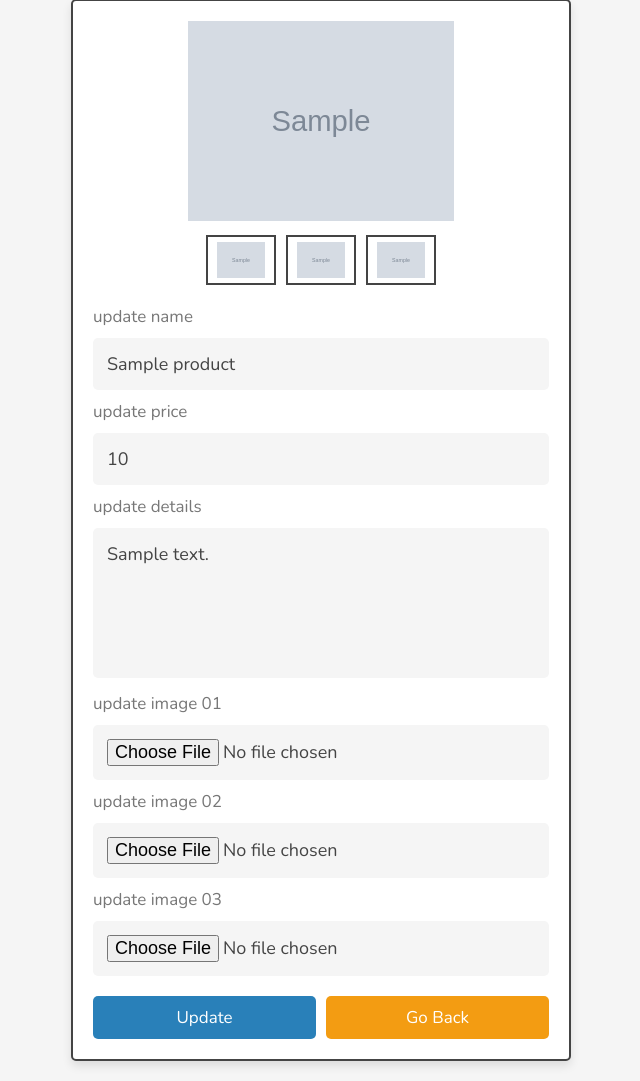
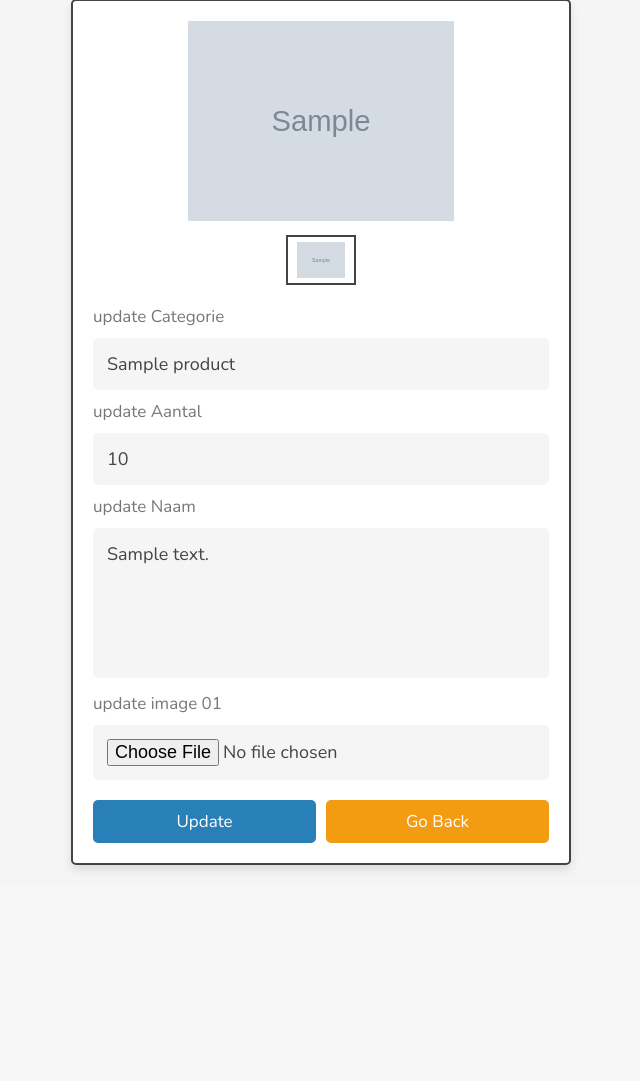
Before and after one commit to kerasus28/voedselbank, a PHP site: page /admin/update_product.php?update=1 in a window 1280 px wide. Shown: the part 169-1250 px from the top of the page, without its empty margins (319-959 px from the left). After the commit the page ends 1040 px from the top, so only its background shows below. Run offline with PHP 8.4, Linux system fonts and the light colour scheme; the visitor is signed in with stand-in values (Sample User, id 1); tables that the repository leaves empty or names only in its code hold one stand-in row (values such as "Sample post"); grey boxes marked "Sample" are stand-in pictures; some libraries are stand-ins or nearby versions.

Commit message:
Update
Alles doet t

```diff
--- a/admin/update_product.php
+++ b/admin/update_product.php
@@ -40,42 +40,6 @@ if(isset($_POST['update'])){
       }
    }
 
-   $old_image_02 = $_POST['old_image_02'];
-   $image_02 = $_FILES['image_02']['name'];
-   $image_size_02 = $_FILES['image_02']['size'];
-   $image_tmp_name_02 = $_FILES['image_02']['tmp_name'];
-   $image_folder_02 = '../uploaded_img/'.$image_02;
-
-   if(!empty($image_02)){
-      if($image_size_02 > 2000000){
-         $message[] = 'image size is too large!';
-      }else{
-         $update_image_02 = $conn->prepare("UPDATE `products` SET image_02 = ? WHERE id = ?");
-         $update_image_02->execute([$image_02, $pid]);
-         move_uploaded_file($image_tmp_name_02, $image_folder_02);
-         unlink('../uploaded_img/'.$old_image_02);
-         $message[] = 'image 02 updated successfully!';
-      }
-   }
-
-   $old_image_03 = $_POST['old_image_03'];
-   $image_03 = $_FILES['image_03']['name'];
-   $image_size_03 = $_FILES['image_03']['size'];
-   $image_tmp_name_03 = $_FILES['image_03']['tmp_name'];
-   $image_folder_03 = '../uploaded_img/'.$image_03;
-
-   if(!empty($image_03)){
-      if($image_size_03 > 2000000){
-         $message[] = 'image size is too large!';
-      }else{
-         $update_image_03 = $conn->prepare("UPDATE `products` SET image_03 = ? WHERE id = ?");
-         $update_image_03->execute([$image_03, $pid]);
-         move_uploaded_file($image_tmp_name_03, $image_folder_03);
-         unlink('../uploaded_img/'.$old_image_03);
-         $message[] = 'image 03 updated successfully!';
-      }
-   }
-
 }
 
 ?>
@@ -111,30 +75,22 @@ if(isset($_POST['update'])){
    <form action="" method="post" enctype="multipart/form-data">
       <input type="hidden" name="pid" value="<?= $fetch_products['id']; ?>">
       <input type="hidden" name="old_image_01" value="<?= $fetch_products['image_01']; ?>">
-      <input type="hidden" name="old_image_02" value="<?= $fetch_products['image_02']; ?>">
-      <input type="hidden" name="old_image_03" value="<?= $fetch_products['image_03']; ?>">
       <div class="image-container">
          <div class="main-image">
             <img src="../uploaded_img/<?= $fetch_products['image_01']; ?>" alt="">
          </div>
          <div class="sub-image">
             <img src="../uploaded_img/<?= $fetch_products['image_01']; ?>" alt="">
-            <img src="../uploaded_img/<?= $fetch_products['image_02']; ?>" alt="">
-            <img src="../uploaded_img/<?= $fetch_products['image_03']; ?>" alt="">
          </div>
       </div>
-      <span>update name</span>
+      <span>update Categorie</span>
       <input type="text" name="name" required class="box" maxlength="100" placeholder="enter product name" value="<?= $fetch_products['name']; ?>">
-      <span>update price</span>
+      <span>update Aantal</span>
       <input type="number" name="price" required class="box" min="0" max="9999999999" placeholder="enter product price" onkeypress="if(this.value.length == 10) return false;" value="<?= $fetch_products['price']; ?>">
-      <span>update details</span>
+      <span>update Naam</span>
       <textarea name="details" class="box" required cols="30" rows="10"><?= $fetch_products['details']; ?></textarea>
       <span>update image 01</span>
       <input type="file" name="image_01" accept="image/jpg, image/jpeg, image/png, image/webp" class="box">
-      <span>update image 02</span>
-      <input type="file" name="image_02" accept="image/jpg, image/jpeg, image/png, image/webp" class="box">
-      <span>update image 03</span>
-      <input type="file" name="image_03" accept="image/jpg, image/jpeg, image/png, image/webp" class="box">
       <div class="flex-btn">
          <input type="submit" name="update" class="btn" value="update">
          <a href="products.php" class="option-btn">go back</a>
--- a/category.php
+++ b/category.php
@@ -59,7 +59,7 @@ include 'components/wishlist_cart.php';
          <div class="price"><span>$</span><?= $fetch_product['price']; ?><span>/-</span></div>
          <input type="number" name="qty" class="qty" min="1" max="99" onkeypress="if(this.value.length == 2) return false;" value="1">
       </div>
-      <input type="submit" value="add to cart" class="btn" name="add_to_cart">
+      <!-- <input type="submit" value="add to cart" class="btn" name="add_to_cart"> -->
    </form>
    <?php
       }
--- a/user_dashboard.php
+++ b/user_dashboard.php
@@ -124,7 +124,6 @@ include 'components/wishlist_cart.php';
          <div class="price"><span>$</span><?= $fetch_product['price']; ?><span>/-</span></div>
          <input type="number" name="qty" class="qty" min="1" max="99" onkeypress="if(this.value.length == 2) return false;" value="1">
       </div>
-      <input type="submit" value="add to cart" class="btn" name="add_to_cart">
    </form>
    <?php
       }
```
Also changed, not shown: admin/products.php (+12 -32 lines), producten_overzicht.php (+15 -0 lines), vrijwilligers/overzichtvrij.php (+15 -0 lines), vrijwilligers/producten_vrijwilligers.php (+13 -34 lines), vrijwilligers/update_productt.php (+3 -47 lines), uploaded_img/Schermafbeelding 2023-07-06 100411.png (deleted).
